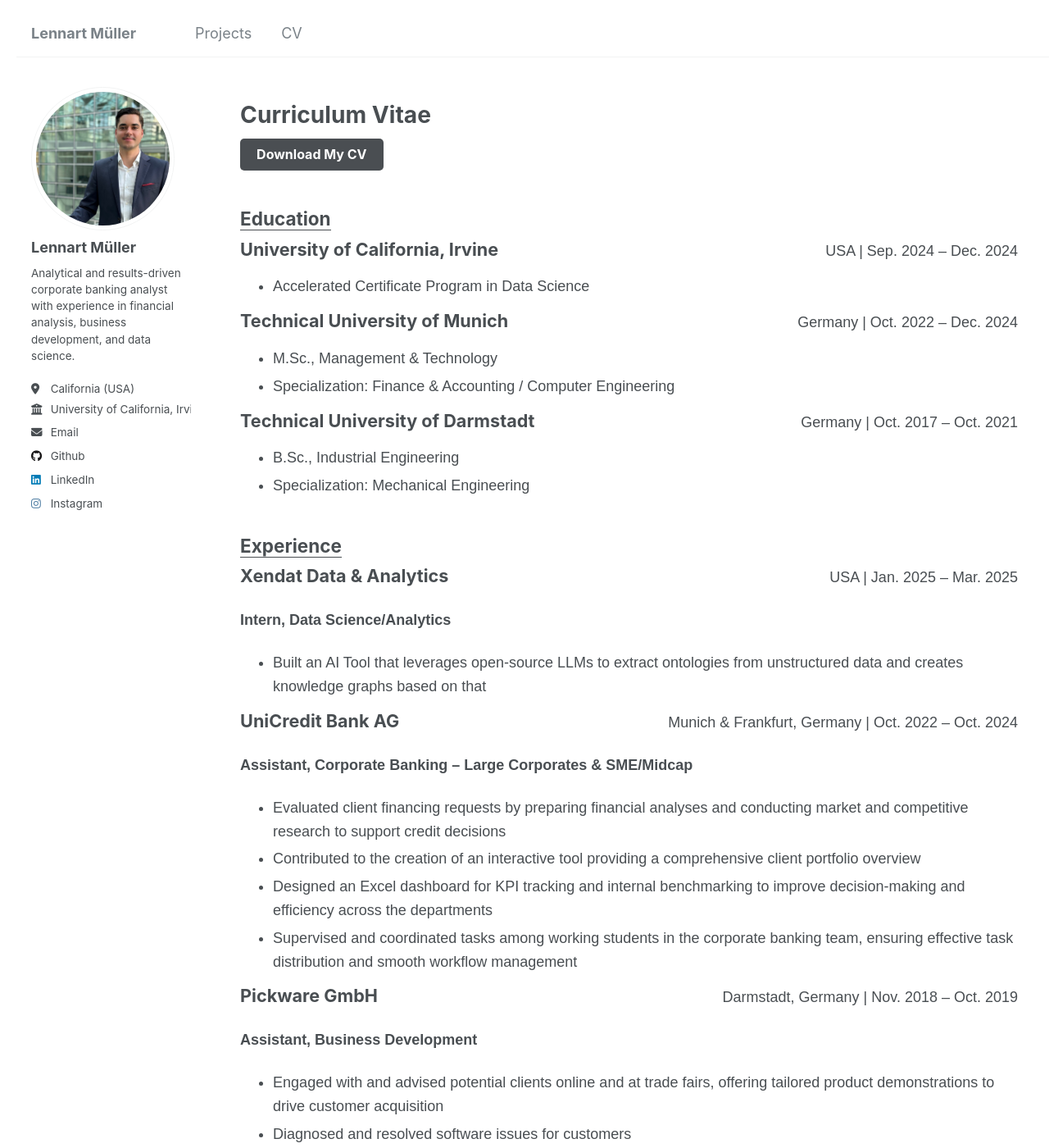
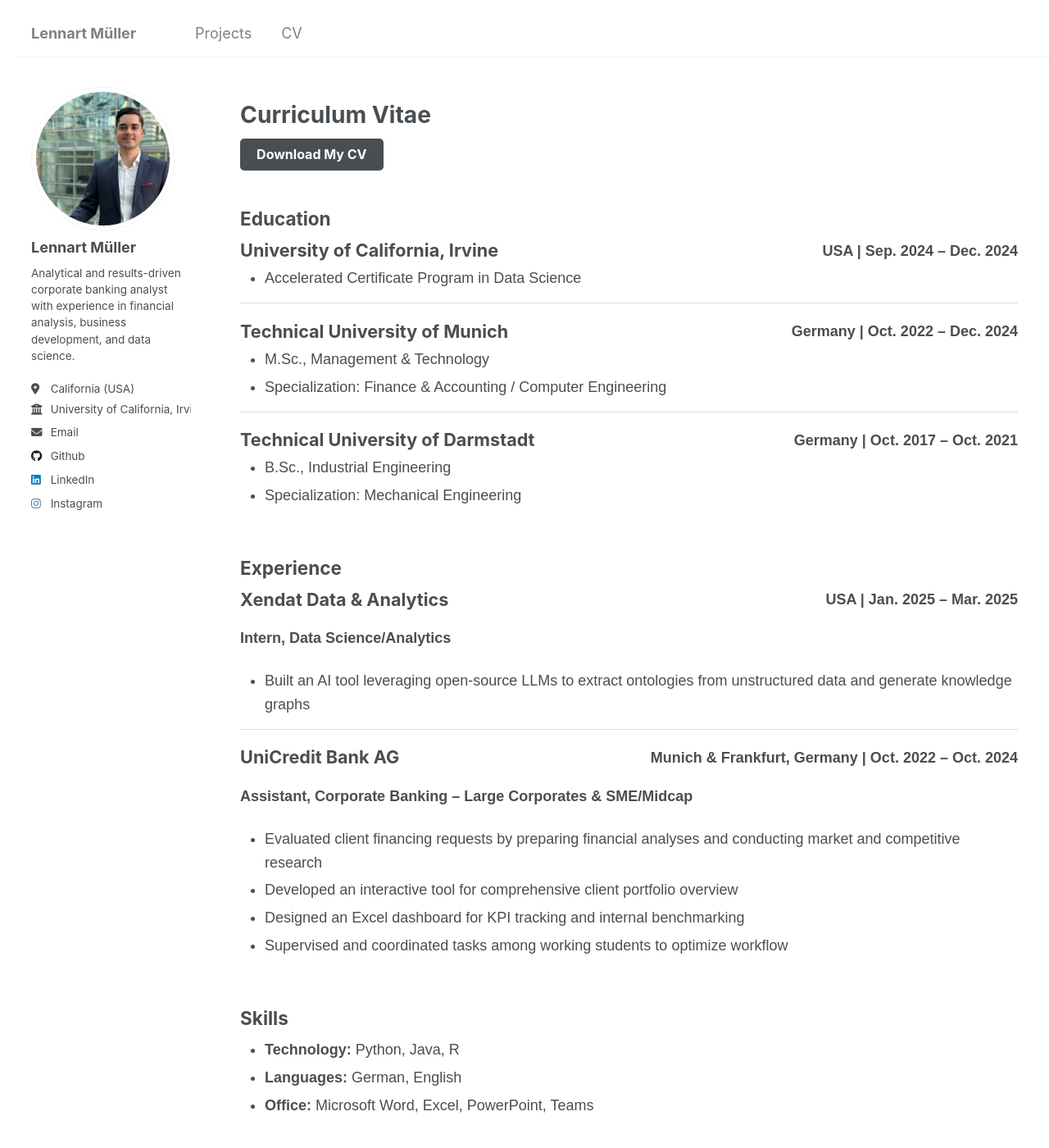
Before and after one commit to lennartmueller123/lennartmueller123.github.io, a Jekyll site: the page built from _pages/cv.html, in a window 1280 px wide and 1400 px high. Shown: the whole window at 82% size. Built offline with Jekyll 4.4.1, drawn with Linux system fonts in a browser that asks for light colours; some of the changed text lies outside the part shown.

Commit message:
Update cv.html

```diff
--- a/_pages/cv.html
+++ b/_pages/cv.html
@@ -10,7 +10,16 @@
 {% include base_path %}
 
 <h1>
-  <a href="/files/CV.pdf" download style="display: inline-block; padding: 10px 20px; background-color: #4A4E52; color: white; text-decoration: none; border-radius: 5px; font-size: 16px;">Download My CV</a>
+  <a href="/files/CV.pdf" download style="
+    display: inline-block;
+    padding: 10px 20px;
+    background-color: #4A4E52;
+    color: white;
+    text-decoration: none;
+    border-radius: 5px;
+    font-size: 16px;">
+    Download My CV
+  </a>
 </h1>
 
 <!DOCTYPE html>
@@ -32,37 +41,45 @@
             margin-bottom: 30px;
         }
         .entry {
-            margin-bottom: 15px;
+            margin-bottom: 20px;
+            padding-bottom: 10px;
+            border-bottom: 1px solid #ddd; /* Adds separation between entries */
+        }
+        .entry:last-child {
+            border-bottom: none;
         }
         .entry-header {
             display: flex;
             justify-content: space-between;
-            align-items: left;
+            align-items: center;
+            margin-bottom: 5px;
         }
         .entry-header h3 {
             margin: 0;
             font-size: 1.2em;
-            margin-bottom: 5px;
         }
         .entry-header p {
             margin: 0;
             font-size: 1em;
-            margin-top: 0;
-            margin-bottom: 5px;
+            font-weight: bold;
         }
         ul {
-            margin: 10px 0;
-            padding-left: 40px;
+            margin: 5px 0;
+            padding-left: 30px;
         }
         ul li {
             margin-bottom: 5px;
+        }
+        .gmat-score {
+            font-weight: bold;
+            color: #4A4E52; /* Makes score visually stand out */
         }
     </style>
 </head>
 <body>
 
     <div class="section education">
-        <h2><u>Education</u></h2>
+        <h2>Education</h2>
 
         <div class="entry">
             <div class="entry-header">
@@ -98,7 +115,7 @@
     </div>
 
     <div class="section experience">
-        <h2><u>Experience</u></h2>
+        <h2>Experience</h2>
 
         <div class="entry">
             <div class="entry-header">
@@ -107,7 +124,7 @@
             </div>
             <p><strong>Intern, Data Science/Analytics</strong></p>
             <ul>
-                <li>Built an AI Tool that leverages open-source LLMs to extract ontologies from unstructured data and creates knowledge graphs based on that</li>
+                <li>Built an AI tool leveraging open-source LLMs to extract ontologies from unstructured data and generate knowledge graphs</li>
             </ul>
         </div>
 
@@ -118,29 +135,16 @@
             </div>
             <p><strong>Assistant, Corporate Banking – Large Corporates & SME/Midcap</strong></p>
             <ul>
-                <li>Evaluated client financing requests by preparing financial analyses and conducting market and competitive research to support credit decisions</li>
-                <li>Contributed to the creation of an interactive tool providing a comprehensive client portfolio overview</li>
-                <li>Designed an Excel dashboard for KPI tracking and internal benchmarking to improve decision-making and efficiency across the departments</li>
-                <li>Supervised and coordinated tasks among working students in the corporate banking team, ensuring effective task distribution and smooth workflow management</li>
-            </ul>
-        </div>
-
-        <div class="entry">
-            <div class="entry-header">
-                <h3>Pickware GmbH</h3>
-                <p>Darmstadt, Germany | Nov. 2018 – Oct. 2019</p>
-            </div>
-            <p><strong>Assistant, Business Development</strong></p>
-            <ul>
-                <li>Engaged with and advised potential clients online and at trade fairs, offering tailored product demonstrations to drive customer acquisition</li>
-                <li>Diagnosed and resolved software issues for customers</li>
-                <li>Collaborated with cross-functional teams to manage product development, aligning with customer demands</li>
+                <li>Evaluated client financing requests by preparing financial analyses and conducting market and competitive research</li>
+                <li>Developed an interactive tool for comprehensive client portfolio overview</li>
+                <li>Designed an Excel dashboard for KPI tracking and internal benchmarking</li>
+                <li>Supervised and coordinated tasks among working students to optimize workflow</li>
             </ul>
         </div>
     </div>
 
     <div class="section skills">
-        <h2><u>Skills</u></h2>
+        <h2>Skills</h2>
         <ul>
             <li><strong>Technology:</strong> Python, Java, R</li>
             <li><strong>Languages:</strong> German, English</li>
@@ -148,19 +152,21 @@
         </ul>
     </div>
 
-      <div class="section tests">
-        <h2><u>Tests</u></h2>
+    <div class="section tests">
+        <h2>Tests</h2>
 
         <div class="entry">
             <div class="entry-header">
-                <h3>GMAT<span style="font-weight: normal;">(Graduate Management Admission Test)</span></h3>
+                <h3>GMAT <span style="font-weight: normal;">(Graduate Management Admission Test)</span></h3>
                 <p>Online | Mar. 2022</p>
             </div>
-            <p><strong>Score: 680 (78% Percentile)</strong></p>
+            <p class="gmat-score">Score: 680 (78% Percentile)</p>
             <ul>
-                <li><strong>Quantitative Reasoning: </strong>46 Points, 50% Percentile </li>
-                <li><strong>Verbal Reasoning: </strong>46 Points, 50% Percentile </li>
+                <li><strong>Quantitative Reasoning:</strong> 46 Points, 50% Percentile</li>
+                <li><strong>Verbal Reasoning:</strong> 46 Points, 50% Percentile</li>
             </ul>
         </div>
+    </div>
+
 </body>
 </html>
```
